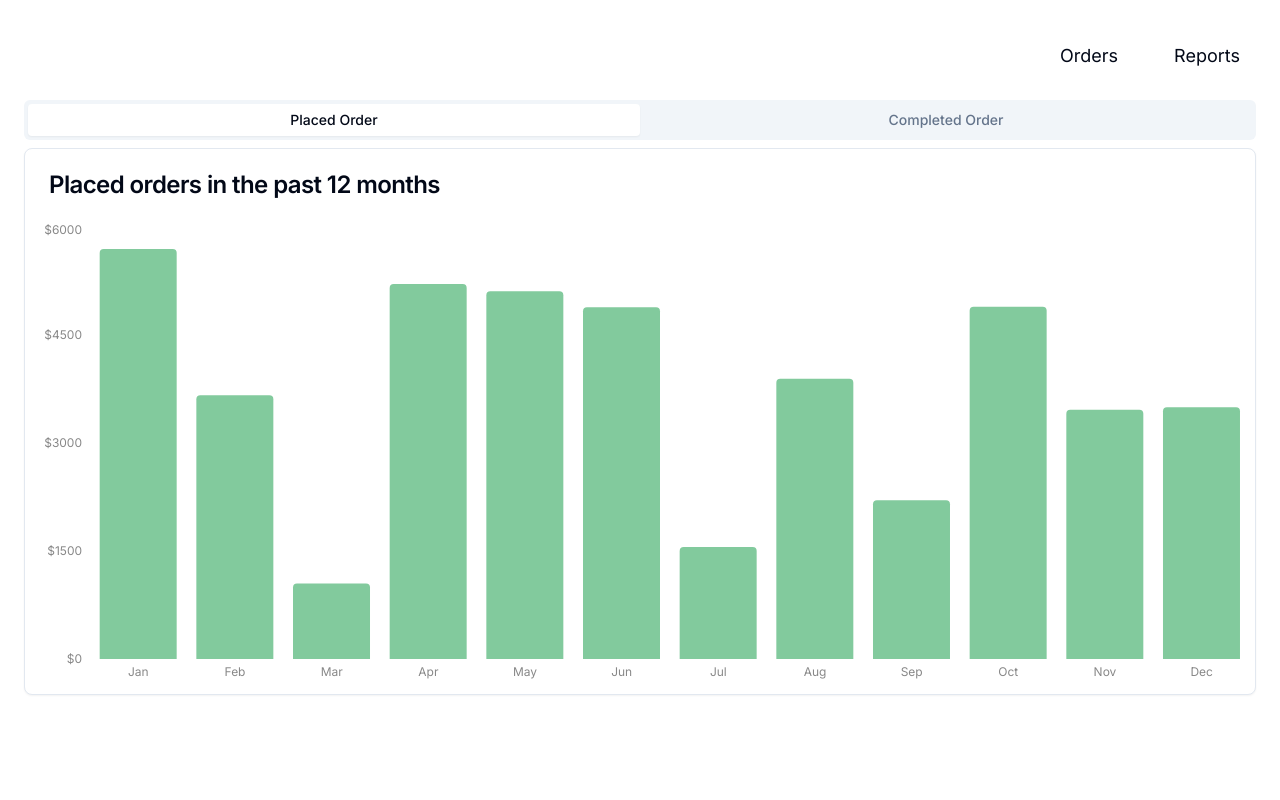
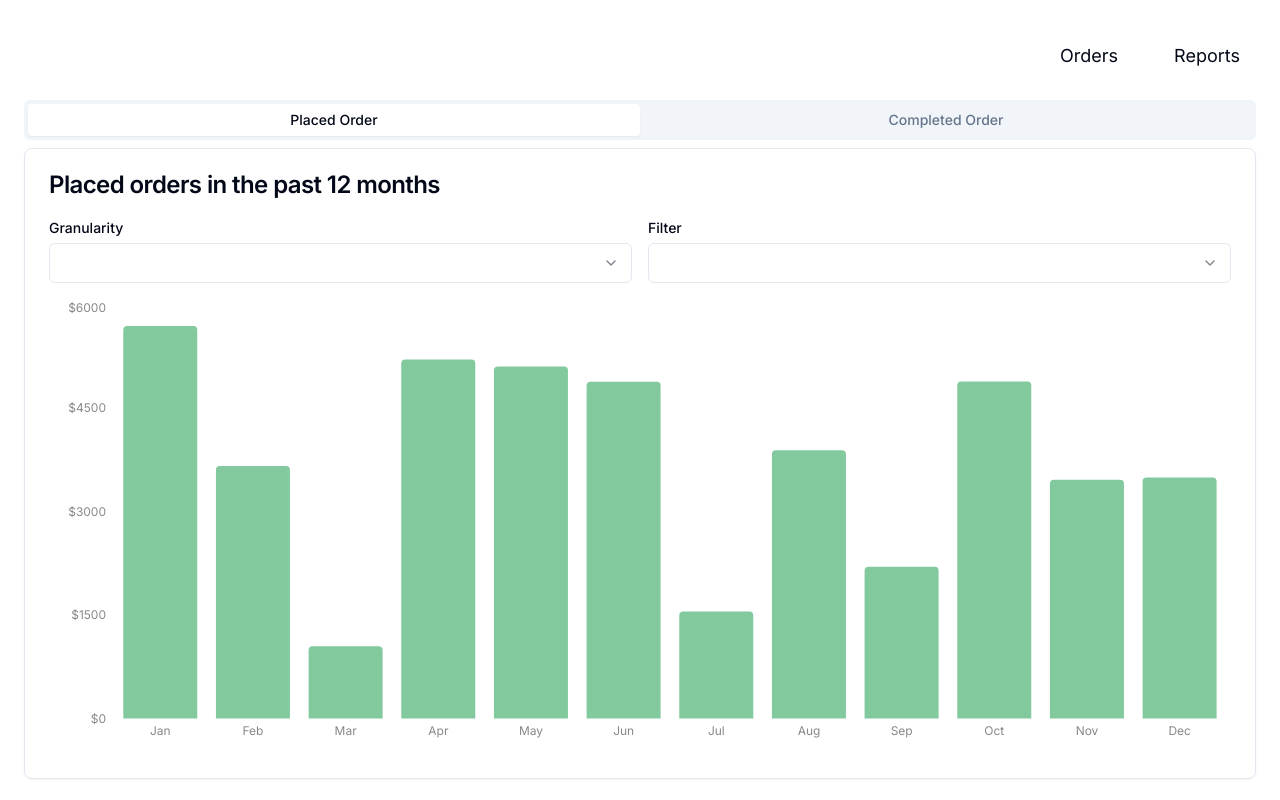
Before and after one commit to PeiChi-Hung/booking-system, a Next.js app: page /report in a window 1280 px wide. Built offline with nearby package versions, Linux system fonts and the light colour scheme; no server answers.

Commit message:
Added dropdown boxes

```diff
--- a/src/app/report/CompletedBarChart.tsx
+++ b/src/app/report/CompletedBarChart.tsx
@@ -9,6 +9,7 @@ import {
   YAxis,
 } from "recharts"
 import { Card, CardContent, CardHeader, CardTitle } from "@/components/ui/card"
+import Granularity from "@/components/VisOptions"
 
 const data = [
   {
@@ -80,8 +81,7 @@ export function CompletedBarChart() {
         <CardTitle>Completed orders in the past {data.length} months</CardTitle>
       </CardHeader>
       <CardContent className="pl-2">
-        <CompletedBarChart />
-      </CardContent>
+        <Granularity />
         <ResponsiveContainer aspect={2.6}>
           <BarChart data={data}>
             <XAxis
@@ -103,6 +103,7 @@ export function CompletedBarChart() {
             <Bar dataKey="unpaid" fill="#82ca9d" stackId="a" />
           </BarChart>
         </ResponsiveContainer>
+      </CardContent>
     </Card>
   )
 }
--- a/src/app/report/PlacedBarChart.tsx
+++ b/src/app/report/PlacedBarChart.tsx
@@ -1,5 +1,6 @@
 "use client"
 
+import Options from "@/components/VisOptions"
 import {
   Card,
   CardContent,
@@ -66,7 +67,9 @@ export function PlacedBarChart() {
       <CardHeader>
         <CardTitle>Placed orders in the past {data.length} months</CardTitle>
       </CardHeader>
-      <ResponsiveContainer aspect={2.6}>
+      <CardContent>
+        <Options />
+        <ResponsiveContainer aspect={2.6} className="mt-4">
           <BarChart data={data}>
             <XAxis
               dataKey="name"
@@ -85,6 +88,7 @@ export function PlacedBarChart() {
             <Bar dataKey="total" fill="#82ca9d" radius={[4, 4, 0, 0]} />
           </BarChart>
         </ResponsiveContainer>
+      </CardContent>
     </Card>
   )
 }
--- /dev/null
+++ b/src/components/VisOptions.tsx
@@ -0,0 +1,39 @@
+import { Label } from "./ui/label"
+import {
+  Select,
+  SelectContent,
+  SelectItem,
+  SelectTrigger,
+  SelectValue,
+} from "./ui/select"
+
+export default function Options() {
+  return (
+    <div className="grid grid-cols-2 gap-4">
+      <div className="grid gap-2">
+        <Label htmlFor="granularity">Granularity</Label>
+        <Select>
+          <SelectTrigger id="granularity">
+            <SelectValue />
+          </SelectTrigger>
+          <SelectContent>
+            <SelectItem value="mth">Month</SelectItem>
+            <SelectItem value="yrs">Year</SelectItem>
+          </SelectContent>
+        </Select>
+      </div>
+      <div className="grid gap-2">
+        <Label htmlFor="filter">Filter</Label>
+        <Select>
+          <SelectTrigger id="filter">
+            <SelectValue />
+          </SelectTrigger>
+          <SelectContent>
+            <SelectItem value="mth">Month</SelectItem>
+            <SelectItem value="yrs">Year</SelectItem>
+          </SelectContent>
+        </Select>
+      </div>
+    </div>
+  )
+}
```
Lines whose indentation alone changed are shown as unchanged.
